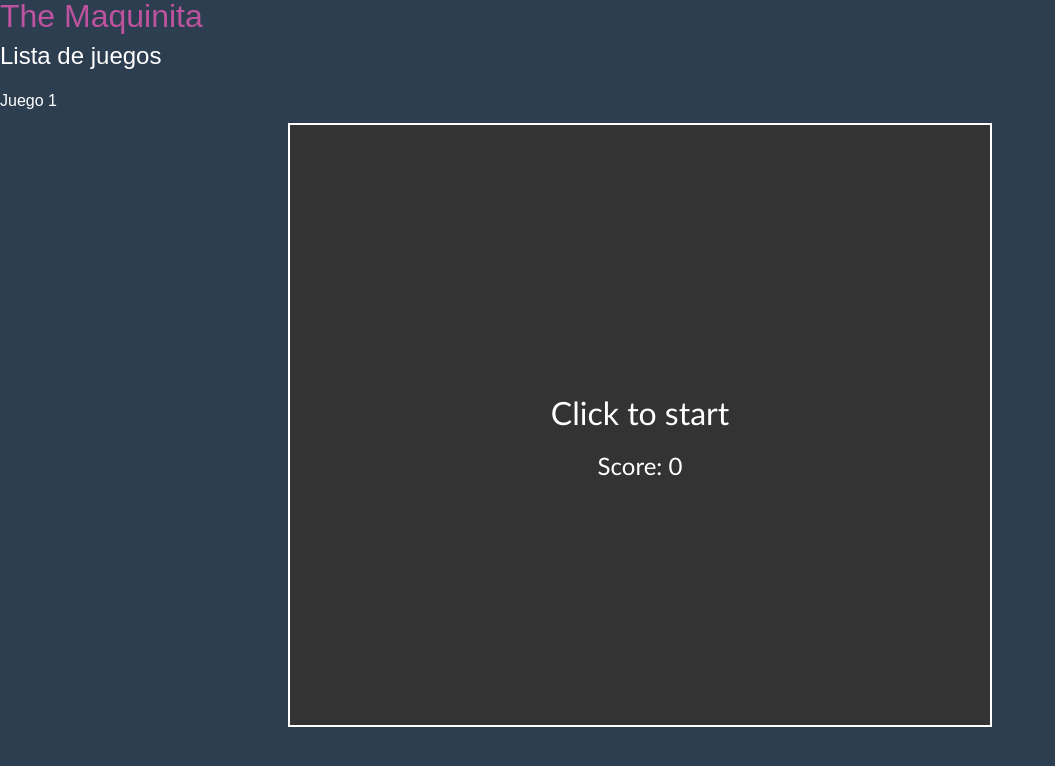
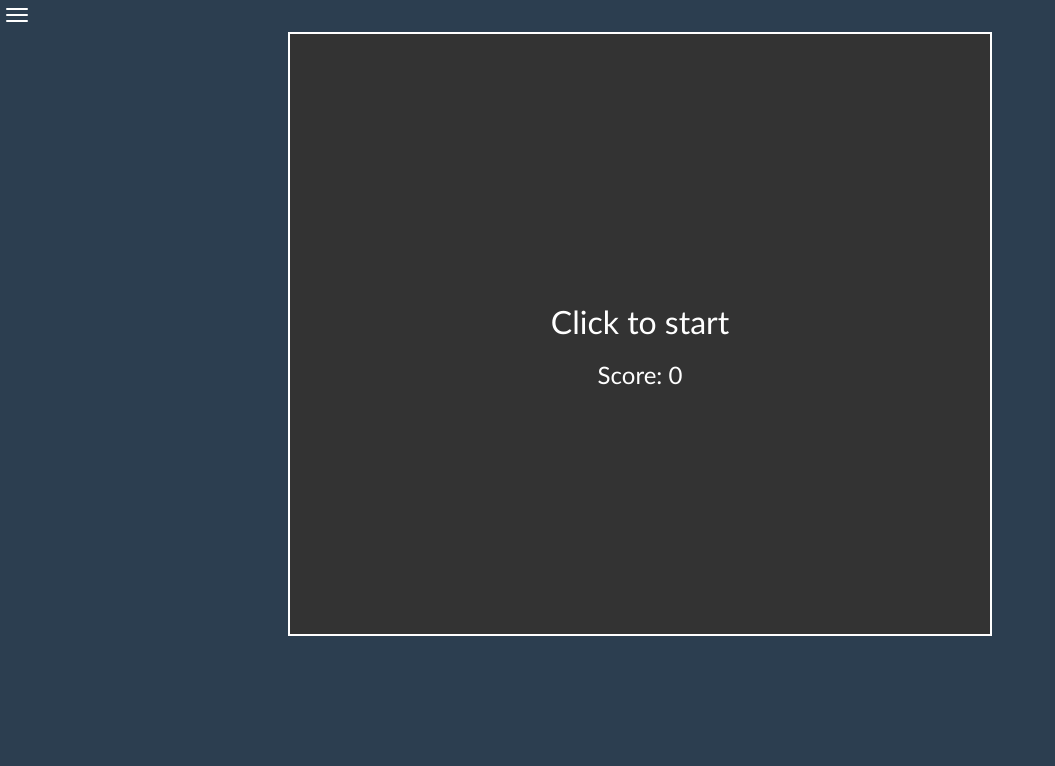
Before and after one commit to erwinandres/themaquinita, a plain HTML site: page games/snake/index.html in a window 1280 px wide. Shown: the whole page, without its empty margins (0-1055 px from the left). Drawn offline with Linux system fonts and the light colour scheme.

Commit message:
Correciones en el index del juego Snake.

```diff
--- a/games/snake/index.html
+++ b/games/snake/index.html
@@ -13,7 +13,8 @@
         <link rel="stylesheet" href="../../css/main.css">
         <script src="../../js/vendor/modernizr-2.8.3.min.js"></script>
     </head>
-    <body>
+    <body id="body">
+        <aside id="sidebar">
             <header id="header">
                 <div id="logo">
                     <h1><a href="/">The Maquinita</a></h1>
@@ -23,11 +24,20 @@
             <nav id="menu">
                 <h3>Lista de juegos</h3>
                 <ul>
-                <li><a href="games/snake">Juego 1</a></li>
+                    <li><a href="../../games/snake">Snake</a></li>
+                    <li><a href="#">Juego 2</a></li>
                 </ul>
             </nav>
+        </aside>
 
         <section id="main">
+            <div id="menu-button">
+                <button id="toggle-menu" class="open-menu button">
+                    <span class="icon-bar"></span>
+                    <span class="icon-bar"></span>
+                    <span class="icon-bar"></span>
+                </button>
+            </div>
             <div id="canvas-wrapper">
                 <canvas id="canvas" width="700" height="600"></canvas>
                 <script src="../../js/games/snake.js"></script>
```
Lines whose indentation alone changed are shown as unchanged.
